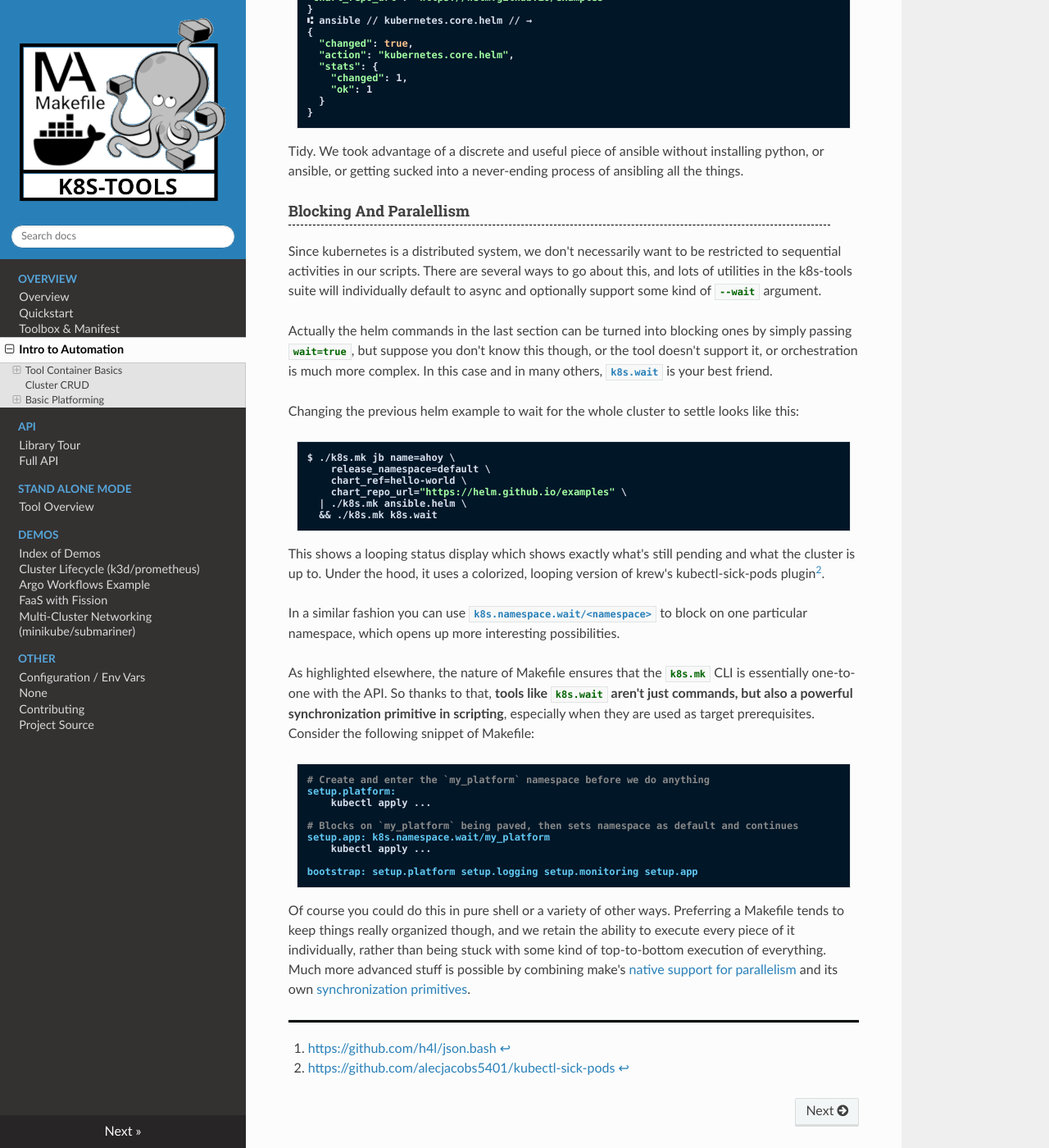
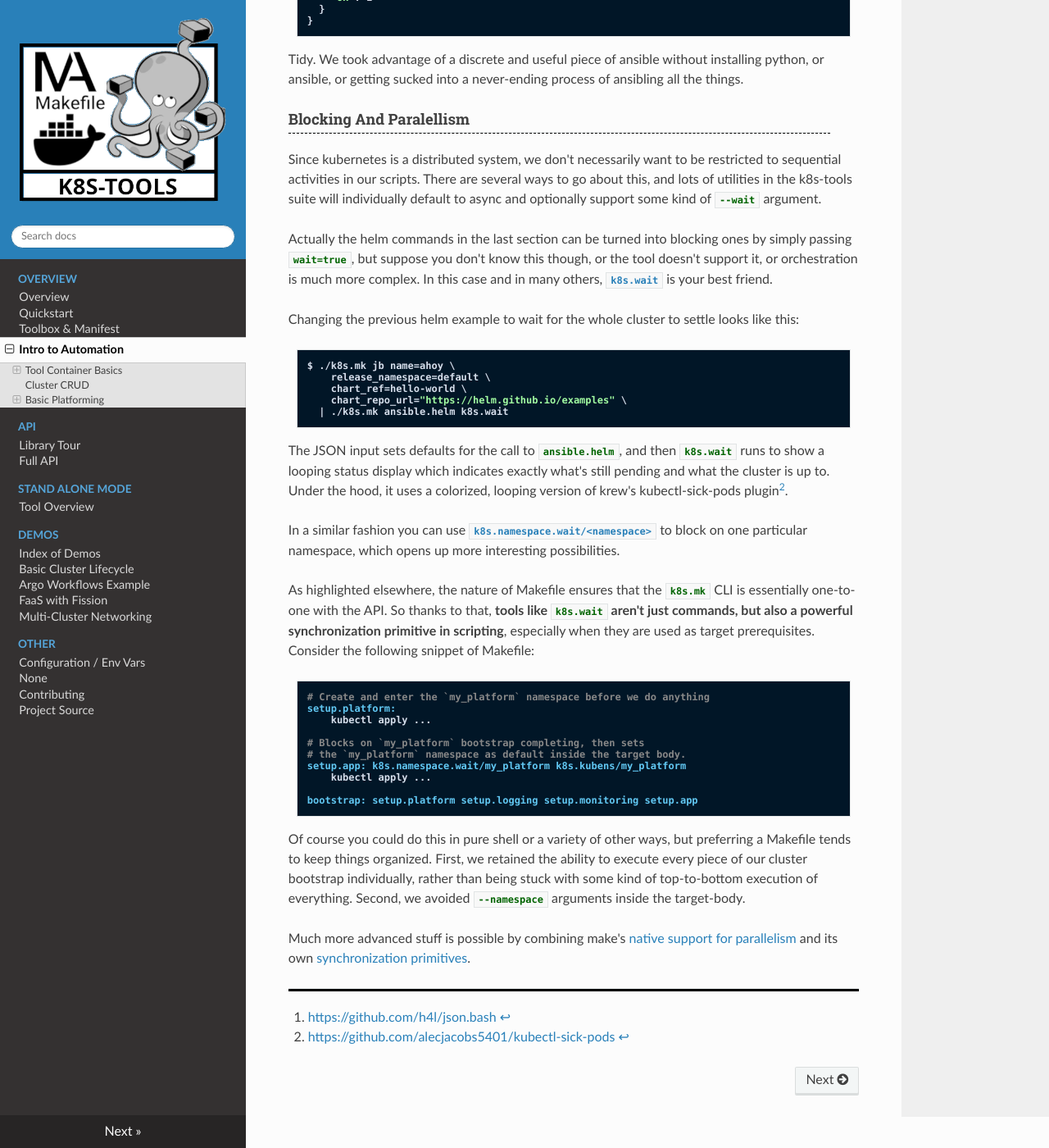
Before and after one commit to Robot-Wranglers/k8s-tools, an MkDocs documentation site: the page built from docs/k8s.mk.md, in a window 1280 px wide and 1400 px high, scrolled down 3684 px. Shown: the whole window at 82% size. Built offline with MkDocs 1.6.1, drawn with Linux system fonts in a browser that asks for light colours; nearby versions of some CDN libraries; some of the changed text lies outside the part shown.

Commit message:
docs; multicluster demo

````diff
--- a/docs/k8s.mk.md
+++ b/docs/k8s.mk.md
@@ -199,11 +191,10 @@ $ ./k8s.mk jb name=ahoy \
     release_namespace=default \
     chart_ref=hello-world \
     chart_repo_url="https://helm.github.io/examples" \
-  | ./k8s.mk ansible.helm \
-  && ./k8s.mk k8s.wait
+  | ./k8s.mk ansible.helm k8s.wait
 ```
 
-This shows a looping status display which shows exactly what's still pending and what the cluster is up to.  Under the hood, it uses a colorized, looping version of krew's kubectl-sick-pods plugin[^2].
+The JSON input sets defaults for the call to `ansible.helm`, and then `k8s.wait` runs to show a looping status display which indicates exactly what's still pending and what the cluster is up to.  Under the hood, it uses a colorized, looping version of krew's kubectl-sick-pods plugin[^2].
 
 In a similar fashion you can use
 [`k8s.namespace.wait/<namespace>`](/k8s-tools/api/#k8snamespacewaitarg) to block on one particular namespace, which opens up more interesting possibilities.
@@ -215,14 +206,17 @@ As highlighted elsewhere, the nature of Makefile ensures that the `k8s.mk` CLI i
 setup.platform:
 	kubectl apply ...
 
-# Blocks on `my_platform` being paved, then sets namespace as default and continues
-setup.app: k8s.namespace.wait/my_platform
+# Blocks on `my_platform` bootstrap completing, then sets
+# the `my_platform` namespace as default inside the target body.
+setup.app: k8s.namespace.wait/my_platform k8s.kubens/my_platform
 	kubectl apply ...
 
 bootstrap: setup.platform setup.logging setup.monitoring setup.app
 ```
 
-Of course you could do this in pure shell or a variety of other ways.  Preferring a Makefile tends to keep things really organized though, and we retain the ability to execute every piece of it individually, rather than being stuck with some kind of top-to-bottom execution of everything.  Much more advanced stuff is possible by combining make's [native support for parallelism](https://www.gnu.org/software/make/manual/html_node/Parallel.html) and its own [synchronization primitives](https://www.gnu.org/software/make/manual/html_node/Parallel-Disable.html).
+Of course you could do this in pure shell or a variety of other ways, but preferring a Makefile tends to keep things organized.  First, we retained the ability to execute every piece of our cluster bootstrap individually, rather than being stuck with some kind of top-to-bottom execution of everything.  Second, we avoided `--namespace` arguments inside the target-body.
+
+Much more advanced stuff is possible by combining make's [native support for parallelism](https://www.gnu.org/software/make/manual/html_node/Parallel.html) and its own [synchronization primitives](https://www.gnu.org/software/make/manual/html_node/Parallel-Disable.html).
 
 
 <hr style="width:100%;border-bottom:3px solid black;">
--- a/mkdocs.yml
+++ b/mkdocs.yml
@@ -55,10 +55,10 @@ nav:
     - 'Tool Overview': 'tool-overview.md'
   - Demos:
     - 'Index of Demos': demos/index.md
-    - 'Cluster Lifecycle (k3d/prometheus)': demos/cluster-lifecycle.md
+    - 'Basic Cluster Lifecycle': demos/cluster-lifecycle.md
     - 'Argo Workflows Example': demos/argo-wf.md
     - 'FaaS with Fission': demos/fission.md
-    - 'Multi-Cluster Networking (minikube/submariner)': demos/minikube.md
+    - 'Multi-Cluster Networking': demos/multicluster.md
   - Other:
     - 'Configuration / Env Vars': config.md
     - limitations.md
````
Also changed, not shown: other parts of docs/k8s.mk.md (+6 -14 lines), docs/demos/index.md.j2 (added, +26 -0 lines), docs/demos/minikube.md.j2 (deleted, +0 -75 lines), docs/demos/multicluster.md.j2 (+24 -20 lines), k8s-tools.yml (+31 -28 lines), 11 other files.
